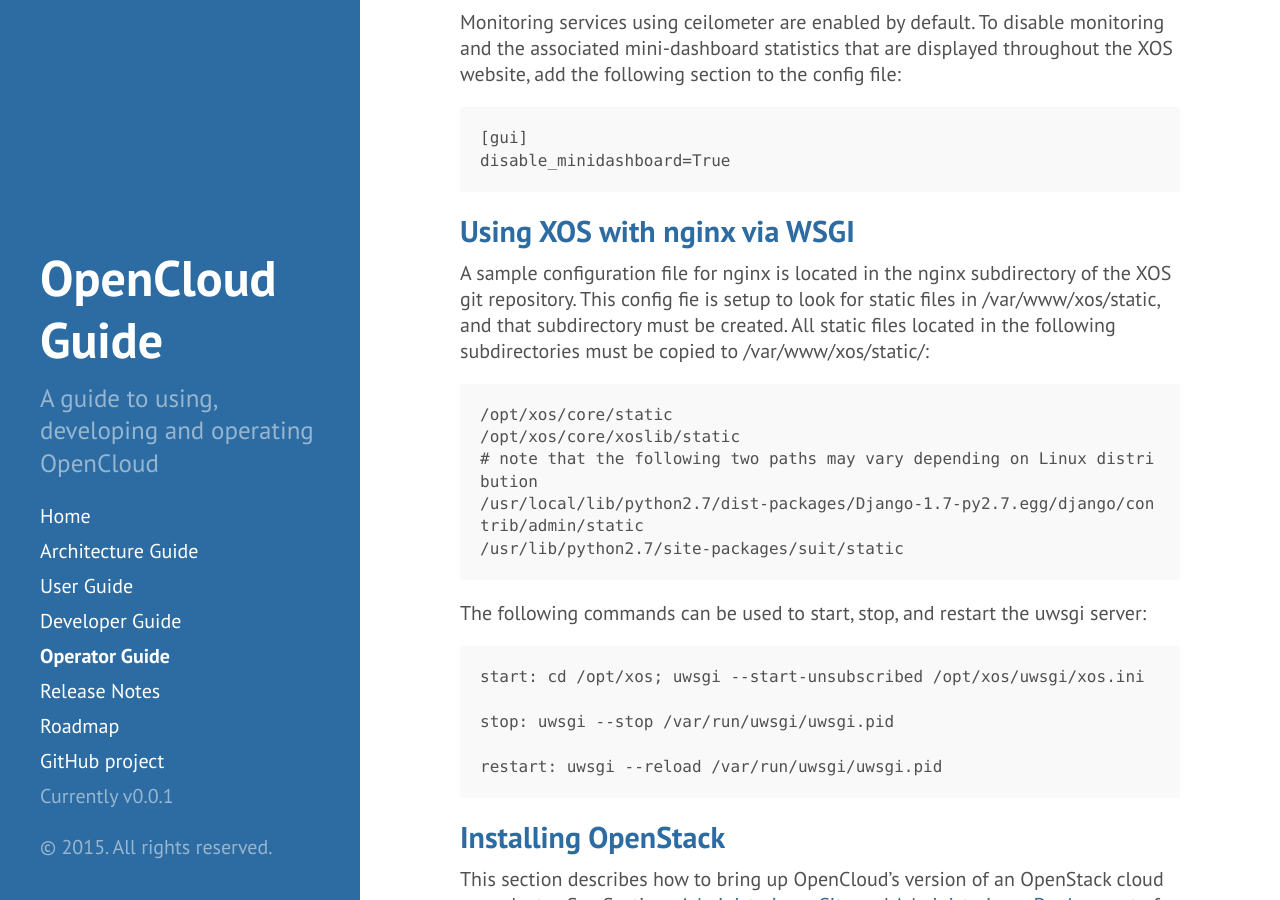
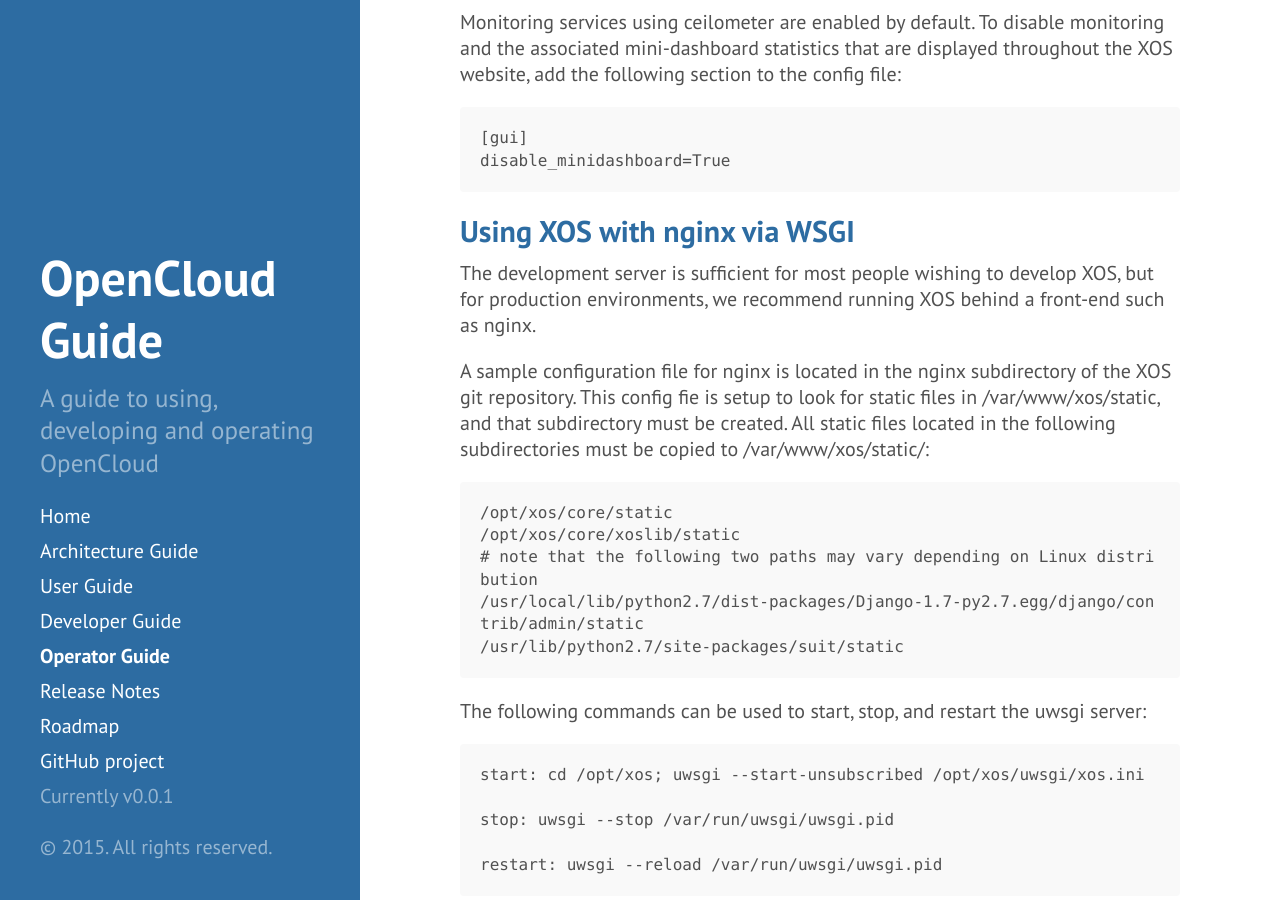
Before and after one commit to open-cloud/open-cloud.github.io.old, a Jekyll site: the page built from 3_operator.md, in a window 1280 px wide and 900 px high, scrolled down 741 px. Built offline with Jekyll 4.4.1, drawn with Linux system fonts in a browser that asks for light colours; Markdown is read by kramdown in place of the engine named in the settings.

Commit message:
add a brief why use nginx

```diff
--- a/3_operator.md
+++ b/3_operator.md
@@ -41,6 +41,10 @@
     disable_minidashboard=True
 
 ##Using XOS with nginx via WSGI
+
+The development server is sufficient for most people wishing to develop XOS,
+but for production environments, we recommend running XOS behind a front-end
+such as nginx.
 
 A sample configuration file for nginx is located in the nginx subdirectory of
 the XOS git repository. This config fie is setup to look for static files in
```
